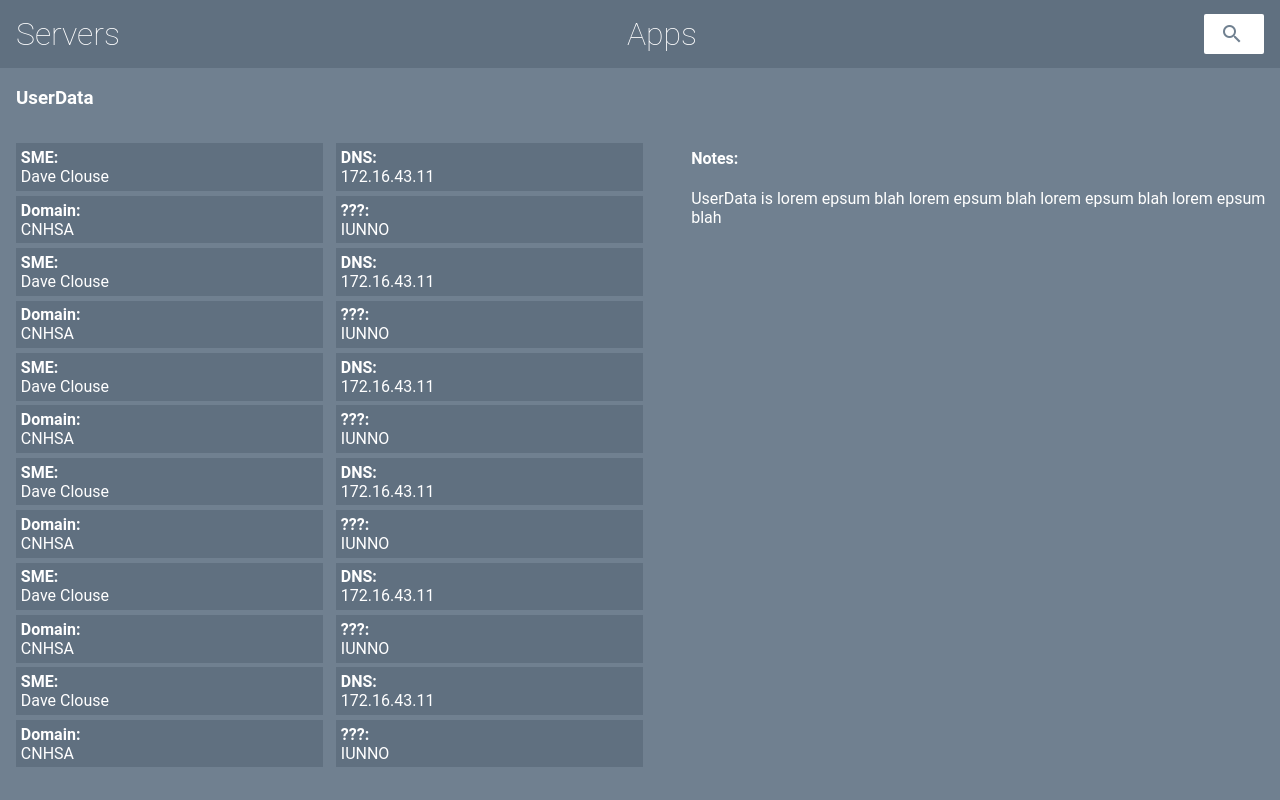
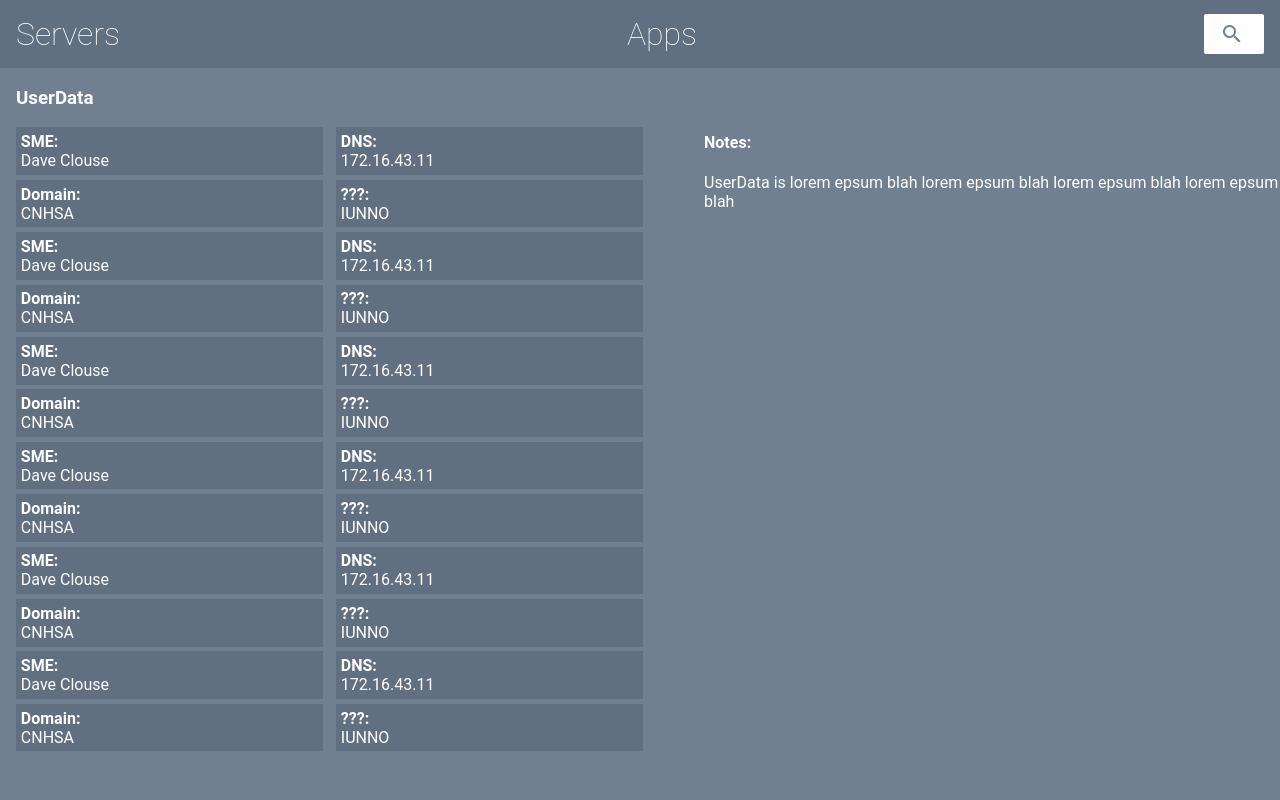
Before and after one commit to dehamman/ServerAppsAngular, an Angular app: page /apps/0 in a window 1280 px wide. Built offline with nearby package versions, Linux system fonts and the light colour scheme.

Commit message:
3 files modified

```diff
--- a/src/app/app-detail/app-detail.component.css
+++ b/src/app/app-detail/app-detail.component.css
@@ -3,6 +3,7 @@ ul{
   width:50%;
   padding:0;
   position:absolute;
+  margin:0;
 }
 li{
   float:left;
--- a/src/app/server-detail/server-detail.component.css
+++ b/src/app/server-detail/server-detail.component.css
@@ -3,6 +3,7 @@ ul{
   width:50%;
   padding:0;
   position:absolute;
+  margin:0;
 }
 li{
   float:left;
--- a/src/styles.css
+++ b/src/styles.css
@@ -24,9 +24,9 @@ router-outlet + *  {
 .notes-cont
 {
   width:45%;
-  float:right;
   position: absolute;
-  left:54%;
+  left:55%;
+  margin-top:-1em;
 }
 /* Text */
 
```
